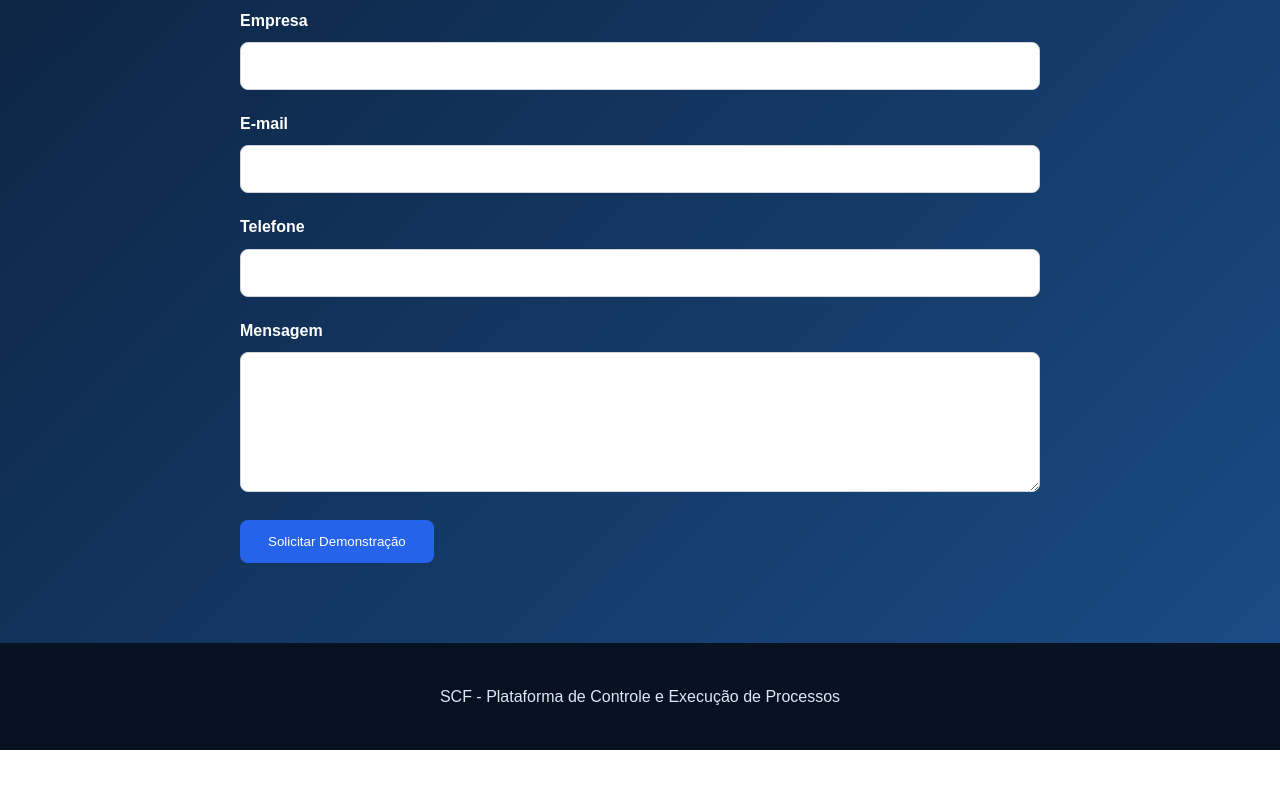
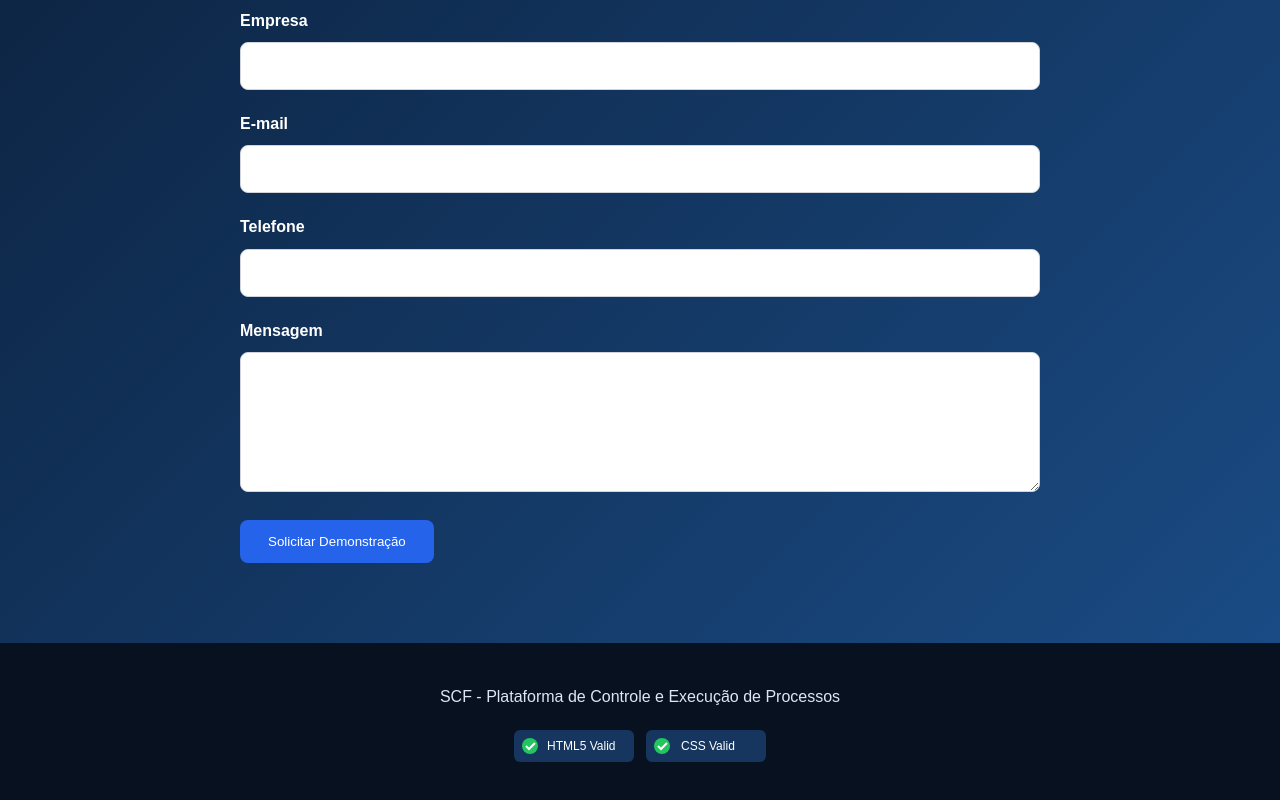
Before and after one commit to linduarte/scf, a plain HTML site: page index.html in a window 1280 px wide. Shown: the part 5275-6075 px from the top of the page. Before the commit the page ends 6025 px from the top, so only its background shows below. Drawn offline with Linux system fonts and the light colour scheme.

Commit message:
feat: add W3C validated HTML and CSS badges

```diff
--- a/assets/css/style.css
+++ b/assets/css/style.css
@@ -673,3 +673,37 @@ body.dark-mode .fluxo-scf{
     }
 
 }
+
+.validation-badges {
+
+    display:flex;
+
+    justify-content:center;
+
+    gap:12px;
+
+    margin-top:20px;
+
+    flex-wrap:wrap;
+
+}
+
+.validation-badges a {
+
+    text-decoration:none;
+
+}
+
+.validation-badges svg {
+
+    transition:.3s ease;
+
+}
+
+.validation-badges svg:hover {
+
+    transform:translateY(-2px);
+
+    filter:brightness(1.08);
+
+}
--- a/index.html
+++ b/index.html
@@ -481,15 +481,113 @@
 
     <footer>
 
-        <div class="container">
+    <div class="container">
 
-            <p>
-                SCF - Plataforma de Controle e Execução de Processos
-            </p>
+        <p>
+            SCF - Plataforma de Controle e Execução de Processos
+        </p>
+
+        <div class="validation-badges">
+
+            <!-- HTML -->
+
+            <a
+                href="https://validator.w3.org/nu/?doc=https://linduarte.github.io/scf/"
+                target="_blank"
+                rel="noopener noreferrer"
+                title="HTML validado pelo W3C">
+
+                <svg
+                    width="120"
+                    height="32"
+                    viewBox="0 0 120 32"
+                    xmlns="http://www.w3.org/2000/svg">
+
+                    <rect
+                        width="120"
+                        height="32"
+                        rx="6"
+                        fill="#16365F"/>
+
+                    <circle
+                        cx="16"
+                        cy="16"
+                        r="8"
+                        fill="#22c55e"/>
+
+                    <path
+                        d="M12 16 L15 19 L21 13"
+                        stroke="white"
+                        stroke-width="2"
+                        fill="none"/>
+
+                    <text
+                        x="33"
+                        y="20"
+                        fill="white"
+                        font-size="12"
+                        font-family="Arial">
+
+                        HTML5 Valid
+
+                    </text>
+
+                </svg>
+
+            </a>
+
+            <!-- CSS -->
+
+            <a
+                href="https://jigsaw.w3.org/css-validator/"
+                target="_blank"
+                rel="noopener noreferrer"
+                title="CSS validado pelo W3C">
+
+                <svg
+                    width="120"
+                    height="32"
+                    viewBox="0 0 120 32"
+                    xmlns="http://www.w3.org/2000/svg">
+
+                    <rect
+                        width="120"
+                        height="32"
+                        rx="6"
+                        fill="#16365F"/>
+
+                    <circle
+                        cx="16"
+                        cy="16"
+                        r="8"
+                        fill="#22c55e"/>
+
+                    <path
+                        d="M12 16 L15 19 L21 13"
+                        stroke="white"
+                        stroke-width="2"
+                        fill="none"/>
+
+                    <text
+                        x="35"
+                        y="20"
+                        fill="white"
+                        font-size="12"
+                        font-family="Arial">
+
+                        CSS Valid
+
+                    </text>
+
+                </svg>
+
+            </a>
 
         </div>
 
-    </footer>
+    </div>
+
+</footer>
 
     <script>
 
```
